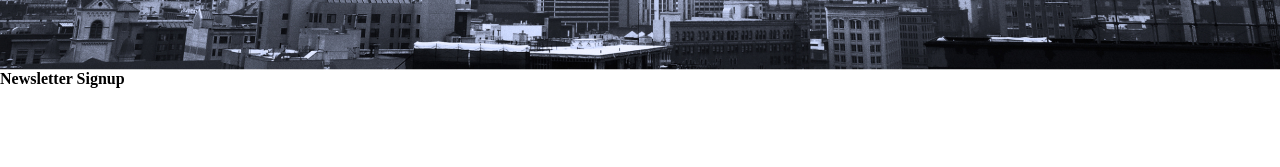
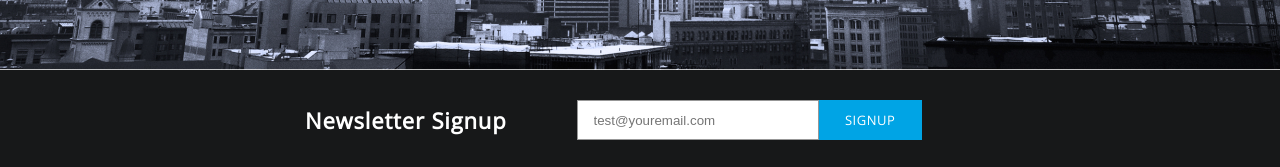
Before and after one commit to Garik9402/Konstru, a website: page src/index.html in a window 1280 px wide. Shown: the part 2514-2681 px from the top of the page. Before the commit the page ends 2602 px from the top, so only its background shows below. Drawn offline with nearby package versions, Linux system fonts and the light colour scheme; files that its build step writes are made by us from their sources.

Commit message:
in the process;)

```diff
--- a/src/index.html
+++ b/src/index.html
@@ -140,8 +140,21 @@
       <section class="newsletter">
          <div class="newsletter__content">
             <h4 class="newsletter__title">Newsletter Signup</h4>
+            <div class="newsletter__user-emal">
+               <input type="text" class="newsletter__input" placeholder="test@youremail.com">
+               <button type="submit" class="newsletter__button button">
+                  <span class="button__name">SIGNUP</span>
+               </button>
+            </div>
          </div>
       </section>
+      <footer class="footer">
+         <div class="footer__body">
+            <div class="footer__company">
+               div.
+            </div>
+         </div>
+      </footer>
    </div>
    <script src="js/script.min.js"></script>
 </body>
--- a/src/scss/styles.scss
+++ b/src/scss/styles.scss
@@ -374,3 +374,47 @@
 
    &__button {}
 }
+
+.newsletter {
+   width: 100%;
+   background-color: #171819;
+   padding: 30px 0px;
+
+   &__content {
+      max-width: 700px;
+      width: 100%;
+      padding: 0 15px;
+      margin: 0 auto;
+      display: flex;
+      align-items: center;
+   }
+
+   &__title {
+      font-family: 'Open Sans', sans-serif;
+      font-size: 22px;
+      line-height: 26px;
+      letter-spacing: 0.846154px;
+      color: #FFFFFF;
+      margin-right: 70px;
+   }
+
+   &__input {
+      max-width: 250px;
+      width: 100%;
+      height: 40px;
+      background: #FFFFFF;
+      border: 1px solid #979797;
+      padding-left: 16px;
+      outline: none;
+   }
+
+   &__button {
+      border: none;
+      cursor: pointer;
+   }
+
+   &__user-emal {
+      display: flex;
+   }
+
+}
```
Also changed, not shown: dist/css/styles.min.css, dist/index.html, src/scss/styles.css, 2 other files.
